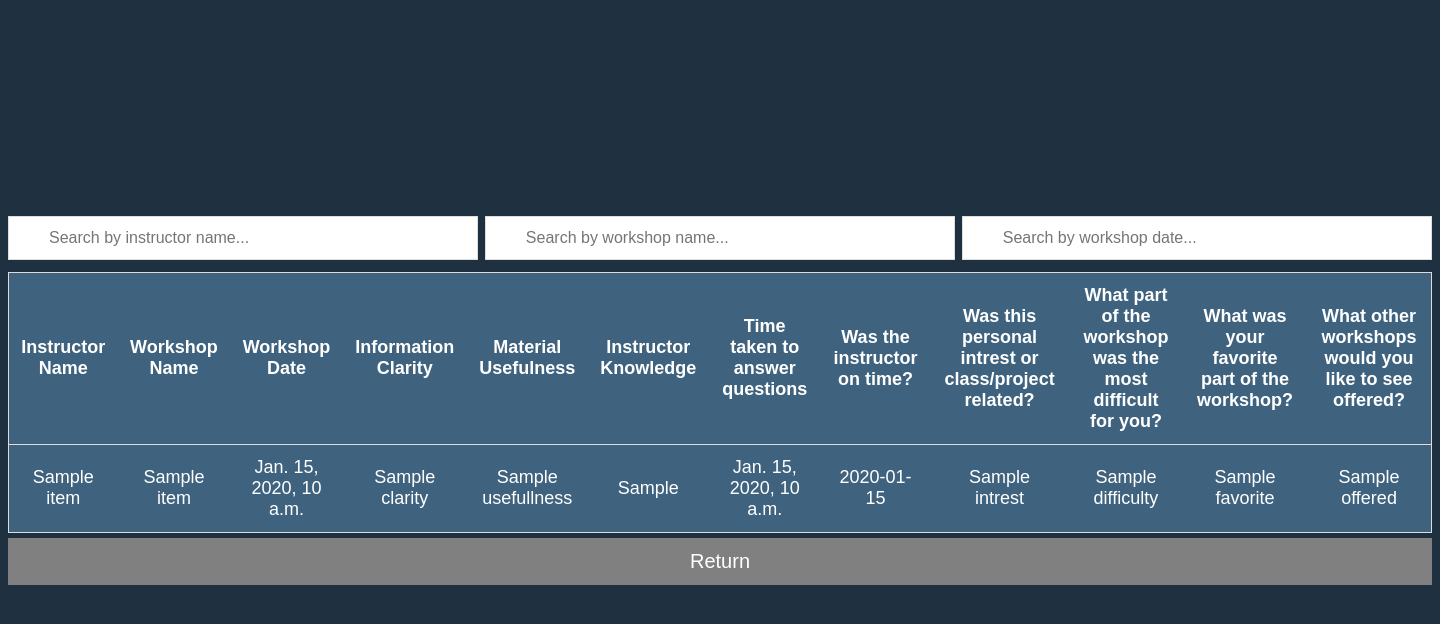
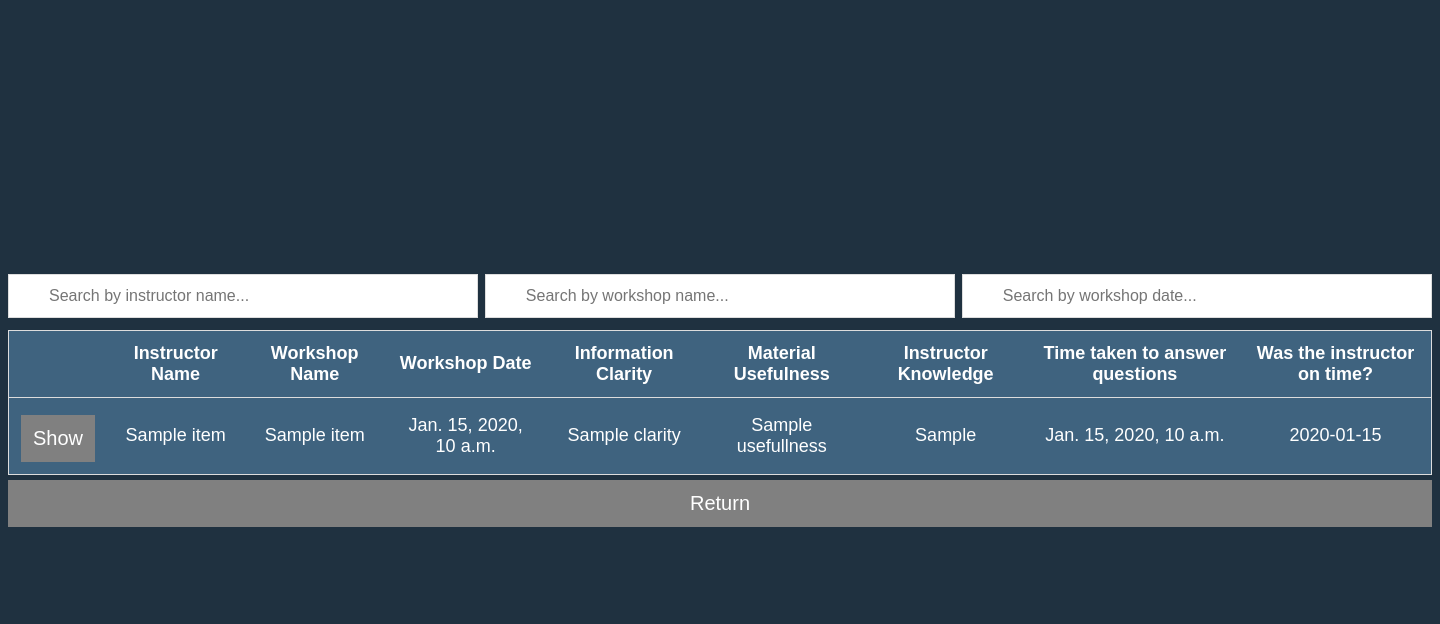
Before and after one commit to Student-Technology-Center/evaluations, a Django app: template templates/eval_view.html in a window 1440 px wide. Shown: the top 624 px of the page. Run offline with Django 3.2, Linux system fonts and the light colour scheme; the template is opened without the code that fills it: most values are stand-ins (such as "Sample title", 1, 10 or a date in 2020); some libraries are stand-ins or nearby versions.

Commit message:
Add detail expander and delete from db

```diff
--- a/static/evaluations/css/view.css
+++ b/static/evaluations/css/view.css
@@ -25,6 +25,8 @@
 .notFirst:hover {
     background-color: rgba(241, 241, 241, 0.07);
 }
+
+.toggle{ display: none;}
 
 body {
     font-family: sans-serif;
--- a/templates/eval_view.html
+++ b/templates/eval_view.html
@@ -2,8 +2,25 @@
 <head>
     <link rel="stylesheet" type="text/css" href="/../static/evaluations/css/view.css"/>
     <script src="/../static/evaluations/js/tablesearch.js"></script>
+    <script src="https://code.jquery.com/jquery-2.1.4.js"></script>
     <meta charset="utf-8" />
 </head>
+
+<script>
+$(document).ready(function() {
+    $(".expander").click(function(){
+        var row = $(this).closest("tr").next();
+        row.toggle()
+    });
+});
+</script>
+
+<script type="text/javascript">
+    function clicked(e) {
+        if(!confirm('Are you sure?'))
+            e.preventDefault();
+    }
+</script>
 
 
 <body>
@@ -12,7 +29,9 @@
     <input type="text" id="input-wd" onKeyup="dateSearch()" placeholder="Search by workshop date...">
 
     <table id="evals">
+        <thead>
             <tr>
+                <th></th>
                 <th>Instructor Name</th>
                 <th>Workshop Name</th>
                 <th>Workshop Date</th>
@@ -21,13 +40,13 @@
                 <th>Instructor Knowledge</th>
                 <th>Time taken to answer questions</th>
                 <th>Was the instructor on time?</th>
-            <th>Was this personal intrest or class/project related?</th>
-            <th>What part of the workshop was the most difficult for you?</th>
-            <th>What was your favorite part of the workshop?</th>
-            <th>What other workshops would you like to see offered?</th>
             </tr>
+        </thead>
+        <tbody>
             {% for item in query_results %}
                 <tr class="notFirst">
+
+                    <td><button class="expander">Show</button></td>
                     <td>{{ item.instructor_name }}</td>
                     <td>{{ item.workshop_name }}</td>
                     <td>{{ item.workshop_date }}</td>
@@ -36,12 +55,29 @@
                     <td>{{ item.instructor_knowledge }}</td>
                     <td>{{ item.instructor_time }}</td>
                     <td>{{ item.ontime }}</td>
-            <td>{{ item.intrest }}</td>
-            <td>{{ item.difficulty }}</td>
-            <td>{{ item.favorite }}</td>
-            <td>{{ item.offered }}</td>
+
+                </tr>
+                <tr class="toggle">
+                    <td colspan="8">
+                        <ul style="text-align: left; list-style: none;">
+                            <li>Intrest: {{ item.intrest }}</li>
+                            <li>Difficulty: {{ item.difficulty }}</li>
+                            <li>Favorite: {{ item.favorite }}</li>
+                            <li>Offered: {{ item.offered }}</li>
+                        </ul>
+                    </td>
+                    <td>
+
+                        {% if request.user.is_superuser  %}
+                            <form onclick="clicked(event)" action="{% url 'delete-eval' pk=item.pk %}" method="POST">
+                                {% csrf_token %}
+                                <button type="submit" value="Delete">Delete</button>
+                            </form>
+                        {% endif %}
+                    </td>
                 </tr>
             {% endfor %}
+        </tbody>
     </table>
 
     <a href="../"><button>Return</button></a>
--- a/urls.py
+++ b/urls.py
@@ -3,6 +3,7 @@
 
 urlpatterns = [
     url(r'^$', views.index, name='evaluate-index'),
-    url(r'^evaluate/', views.evaluate_workshop, name='evaluate-workshop'),
-    url(r'^view/', views.view, name='evaluate-view')
+    url(r'^evaluate/$', views.evaluate_workshop, name='evaluate-workshop'),
+    url(r'^view/$', views.view, name='evaluate-view'),
+    url(r'^delete/(?P<pk>\d+)/$', views.EvalDeleteView.as_view(), name='delete-eval'),
 ]
```
Also changed, not shown: views.py (+7 -2 lines). Lines whose indentation alone changed are shown as unchanged.
